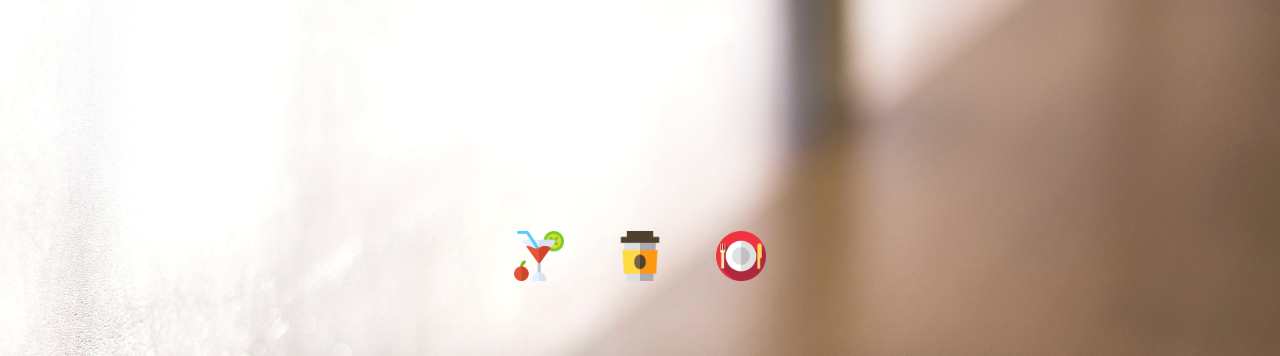
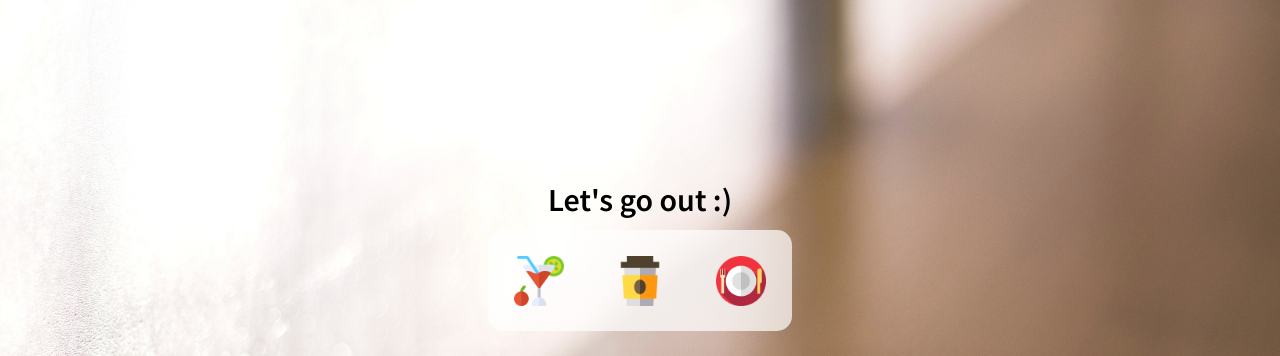
Before and after one commit to radovansurlak/BoataroundTestRado, a PHP site: page / in a window 1280 px wide. Shown: the top 356 px of the page. Run offline with PHP 8.4, Linux system fonts and the light colour scheme; some libraries are stand-ins or nearby versions.

Commit message:
added changing title

```diff
--- a/index.html
+++ b/index.html
@@ -12,8 +12,12 @@
 
   <div id="app">
 
+    <header>
+      <h1 id="title">Let's go out :)</h1>
+    </header>
+
     <aside>
-      <div class='icon' v-for="venueType in venueTypes"  v-bind:id="venueType" v-on:click="changeCategory(venueType)"></div>
+      <div class='icon' v-for="venueType in venueTypes"  v-on:mouseover = "changeTitle(venueType)" v-on:mouseleave = 'changeTitle("Let&#39s go out :)")'  v-bind:id="venueType" v-on:click="changeCategory(venueType)"></div>
     </aside>
 
 
--- a/js/script.js
+++ b/js/script.js
@@ -1,3 +1,7 @@
+String.prototype.capitalize = function() {
+    return this.charAt(0).toUpperCase() + this.slice(1);
+}
+
 var app = new Vue({
   el: '#app',
   data: {
@@ -21,6 +25,9 @@ var app = new Vue({
           getData('4d4b7105d754a06374d81259')
           break;
       }
+    },
+    changeTitle: function(venueType){
+      document.getElementById("title").innerHTML = venueType.capitalize()
     }
   }
 });
--- a/styles/main.css
+++ b/styles/main.css
@@ -1,14 +1,17 @@
 @charset "UTF-8";
-@import url("https://fonts.googleapis.com/css?family=Source+Sans+Pro:300,600");
+@import url("https://fonts.googleapis.com/css?family=Source+Sans+Pro:300,400,600");
 * {
   margin: 0;
   padding: 0;
   -webkit-font-smoothing: antialiased; }
 
-h1 {
-  color: gray; }
+#title {
+  text-align: center;
+  margin-bottom: 10px; }
 
 aside {
+  background: rgba(255, 255, 255, 0.7);
+  border-radius: 15px;
   display: flex;
   margin-bottom: 50px; }
 
@@ -60,6 +63,8 @@ tbody {
     text-transform: capitalize;
     box-sizing: border-box;
     border: 0.1px solid rgba(0, 0, 0, 0.07); }
+    tbody tr:nth-child(even) {
+      background: rgba(0, 0, 0, 0.1); }
 
 thead, tbody tr {
   display: table;
--- a/styles/main.sass
+++ b/styles/main.sass
@@ -1,5 +1,5 @@
 
-@import url('https://fonts.googleapis.com/css?family=Source+Sans+Pro:300,600')
+@import url('https://fonts.googleapis.com/css?family=Source+Sans+Pro:300,400,600')
 
 
 
@@ -12,10 +12,13 @@ $tbody-height: 4 * $tr-height
   padding: 0
   -webkit-font-smoothing: antialiased
 
-h1
-  color: gray
+#title
 
+  text-align: center
+  margin-bottom: 10px
 aside
+  background: rgba(255,255,255,0.7)
+  border-radius: 15px
   display: flex
   margin-bottom: 50px
 #app
@@ -55,6 +58,8 @@ tbody
   height: $tbody-height
   overflow: auto
   & tr
+    &:nth-child(even)
+      background: rgba(0,0,0,0.1)
     font-size: 15px
     padding: 0 5px
     text-align: center
```
Also changed, not shown: 1 other file.
